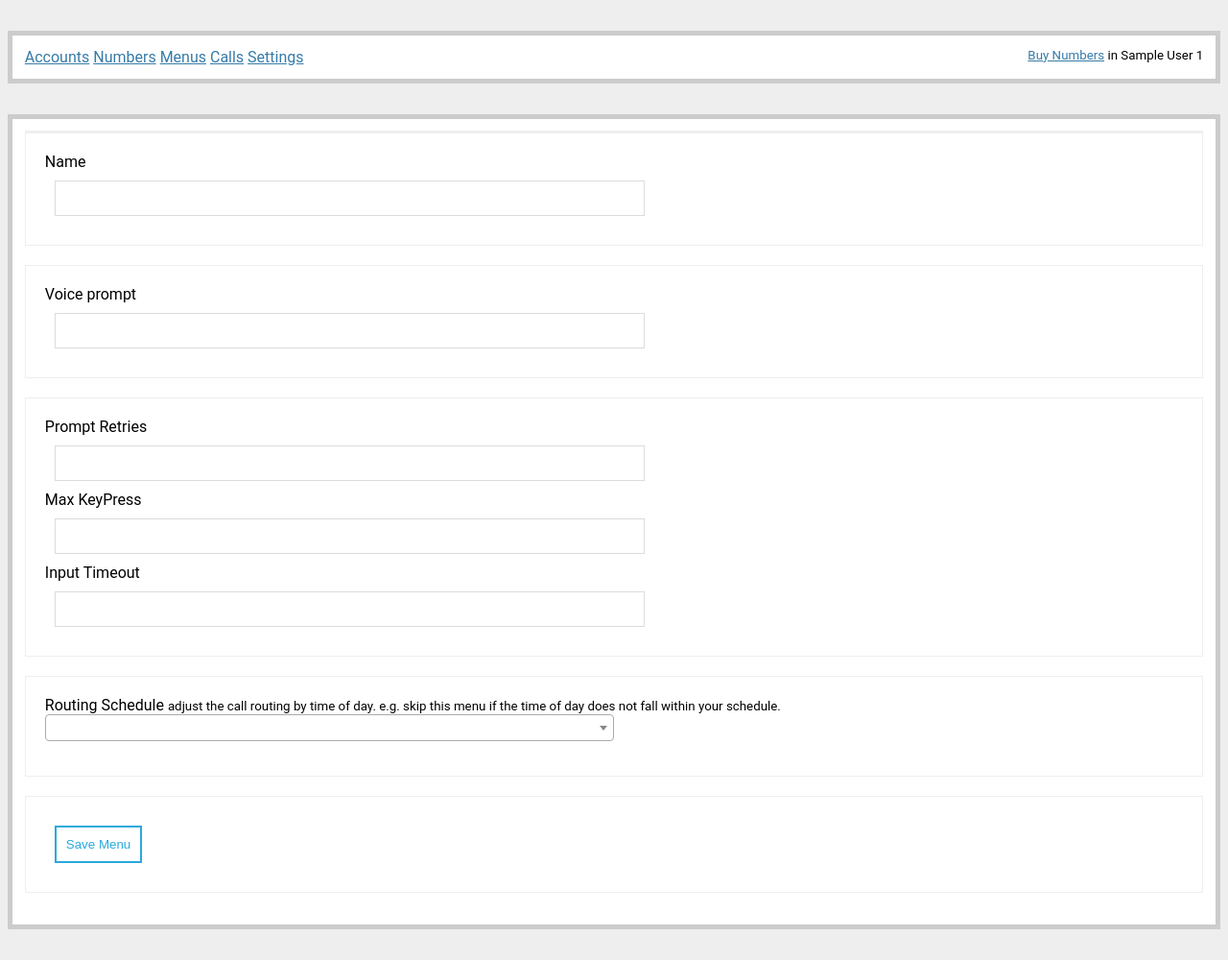
After one commit to calltracking/ctm-python-example, a Flask app: template templates/edit_menu.html in a window 1280 px wide. The commit adds this page. Shown: the whole page at 96% size. Run offline with Flask 2, Linux system fonts and the light colour scheme; the template is opened without the code that fills it, so the values that code supplies are empty; the visitor is signed in with stand-in values (Sample User, id 1); parts of the project's set-up code (start-up, migrations or seed data) failed here and were passed over; some libraries are stand-ins or nearby versions; some web fonts are replaced.

Commit message:
start work on an example for voice menus

```diff
--- a/app.py
+++ b/app.py
@@ -77,7 +77,7 @@ def create_account():
     return render_template('new_account.html')
 
   session['account_id'] = res['id']
-  return redirect(url_for('show_calls'))
+  return redirect(url_for('setup_google'))
 
 @app.route('/accounts/<int:account_id>')
 def change_accounts(account_id):
@@ -248,6 +248,40 @@ def update_setting(id):
 
   return redirect(url_for('edit_settings', id=id))
 
+@app.route('/menus', methods=['GET'])
+def get_menus():
+  page = request.args.get('page')
+  if not page:
+    page = 1
+  pager = ctm_get('/accounts/%d/voice_menus' % g.account_id, {'page': page})
+  return render_template('show_menus.html', pager=pager)
+
+@app.route('/menus/<menu_id>/edit', methods=['GET'])
+def edit_menu(menu_id):
+  menu = ctm_get('/accounts/%d/voice_menus/%s' % (g.account_id, menu_id))
+  return render_template('edit_menu.html', menu=menu)
+
+@app.route('/menus/<menu_id>/items/<item_id>', methods=['GET'])
+def show_menu_item(menu_id, item_id):
+  menu = ctm_get('/accounts/%d/voice_menus/%s' % (g.account_id, menu_id))
+  return render_template('edit_menu.html', menu=menu)
+
+@app.route('/menus/<menu_id>', methods=['POST'])
+def update_menu(menu_id):
+  res = ctm_post("accounts/%d/voice_menus/%s" % (g.account_id, menu_id),
+        {'voice_menu[name]':           request.form['name'],
+         'voice_menu[timezone]':       request.form['play_message'],
+         'voice_menu[prompt_retries]': request.form['prompt_retries'],
+         'voice_menu[input_maxkeys]':  request.form['input_maxkeys'],
+         'voice_menu[input_timeout]':  request.form['input_timeout']
+        })
+  if not res:
+    flash('Failed to create your account')
+    return render_template('new_account.html')
+
+  session['account_id'] = res['id']
+  return redirect(url_for('setup_google'))
+
 
 # lookup a specific object e.g. voice menu, call queue, receiving number, etc...
 @app.route('/lookup/<object_type>')
--- /dev/null
+++ b/static/menu.js
@@ -0,0 +1,60 @@
+function setupSchedulePicker(defaultOptions) {
+  if (!defaultOptions) { defaultOptions = {}; }
+  var scheduleID = $("#schedule .picker").select2('val');
+  console.log("scheduleID: ", scheduleID);
+  if (!scheduleID || scheduleID == 'None') { $("#schedule_routing").hide(); return; }
+
+  $("#schedule_routing").show();
+  var objectType = $("#schedule_routing .route_select").select2('val');
+  var template  = Mustache.to_html(Templates['route_to_' + objectType],defaultOptions);
+
+  console.log("selected objectType: ", objectType);
+
+  $("#schedule_route_to").html(template);
+
+  $("#schedule_route_to .picker").select2({
+    ajax: {
+      url: "/lookup/" + objectType,
+      dataType: 'json',
+      delay: 250,
+      data: function(params) {
+        console.log("lookup", params);
+        return {
+          q: params.term,
+          page: params.page
+        }
+      },
+      processResults: function(data, page) {
+        console.log("processResults", data);
+        return data;
+      },
+      cache: true
+    },
+    minimumInputLength: 0
+  });
+}
+$(function() {
+  $("#schedule_routing .route_select").select2().on("change",setupSchedulePicker);
+
+  $("#schedule .picker").select2({
+    ajax: {
+      url: "/lookup/" + "schedule",
+      dataType: 'json',
+      delay: 250,
+      data: function(params) {
+        console.log("lookup", params);
+        return {
+          q: params.term,
+          page: params.page
+        }
+      },
+      processResults: function(data, page) {
+        console.log("processResults", data);
+        return data;
+      },
+      cache: true
+    },
+    minimumInputLength: 0
+  }).on("change", setupSchedulePicker);
+  setupSchedulePicker();
+});
--- a/static/number.js
+++ b/static/number.js
@@ -1,9 +1,7 @@
 function setupPicker(defaultOptions) {
   if (!defaultOptions) { defaultOptions = {}; }
   var objectType = $("#route_to select").select2('val');
-  console.log(defaultOptions);
-  var template   = Mustache.to_html(Templates['route_to_' + objectType],defaultOptions);
-  console.log(template);
+  var template  = Mustache.to_html(Templates['route_to_' + objectType],defaultOptions);
 
   $("#route_selection").html(template);
 
--- /dev/null
+++ b/templates/edit_menu.html
@@ -0,0 +1,55 @@
+{% extends "layout.html" %}
+{% block body %}
+  <h1>{{menu.name}}</h1>
+  <form method="POST" action="/menus/{{menu.id}}">
+    <section id="name">
+      <label>Name</label>
+      <input type="text" name="name" value="{{menu.name}}"/>
+    </section>
+
+    <section id="prompt">
+      <label>Voice prompt</label>
+      <input type="text" name="play_message" value="{{menu.play_message}}"/>
+    </section>
+
+    <section id="prompt_logic">
+      <label>Prompt Retries</label>
+      <input type="text" name="prompt_retries" value="{{menu.prompt_retries}}"/>
+
+      <label>Max KeyPress</label>
+      <input type="text" name="input_maxkeys" value="{{menu.input_maxkeys}}"/>
+
+      <label>Input Timeout</label>
+      <input type="text" name="input_timeout" value="{{menu.input_timeout}}"/>
+    </section>
+
+    <section id="schedule">
+      <label>Routing Schedule <small>adjust the call routing by time of day. e.g. skip this menu if the time of day does not fall within your schedule.</small></label>
+      <select type="text" name="schedule" class="picker">
+        <option value="{{menu.schedule_id}}"></option>
+      </select>
+      <p></p>
+      <div id="schedule_routing">
+        <label>Route calls to</label>
+        <select name="route_to" class="route_select">
+          <option value="voice_menu" {% if menu.after_hours_action_label == 'voice_menu' %}selected{% endif %}>Voice Menu</option>
+          <option value="geo_config" {% if menu.after_hours_action_label == 'geo_config' %}selected{% endif %}>Geo Router</option>
+          <option value="call_queue" {% if menu.after_hours_action_label == 'call_queue' %}selected{% endif %}>Call Queue</option>
+          <option value="user" {% if menu.after_hours_action_label == 'user' %}selected{% endif %}>Call User/Agent</option>
+          <option value="receiving_number" {% if menu.after_hours_action_label == 'receiving_number' %}selected{% endif %}>Dial Numbers</option>
+        </select>
+      </div>
+      <p></p>
+      <div id="schedule_route_to"></div>
+    </section>
+
+    <section>
+      <input type="submit" value="Save Menu"/>
+    </section>
+  </form>
+  <script src="//cdnjs.cloudflare.com/ajax/libs/jquery/2.1.4/jquery.min.js"></script>
+  <script src="//cdnjs.cloudflare.com/ajax/libs/mustache.js/2.1.3/mustache.min.js"></script>
+  <script src="//cdnjs.cloudflare.com/ajax/libs/select2/4.0.0/js/select2.min.js"></script>
+  <script src="/static/templates.js"></script>
+  <script src="/static/menu.js"></script>
+{% endblock %}
--- a/templates/edit_number.html
+++ b/templates/edit_number.html
@@ -60,5 +60,6 @@
   <script src="//cdnjs.cloudflare.com/ajax/libs/mustache.js/2.1.3/mustache.min.js"></script>
   <script src="//cdnjs.cloudflare.com/ajax/libs/select2/4.0.0/js/select2.min.js"></script>
   <script src="/static/templates.js"></script>
+  <script src="/static/common.js"></script>
   <script src="/static/number.js"></script>
 {% endblock %}
--- a/templates/layout.html
+++ b/templates/layout.html
@@ -15,10 +15,10 @@
     <nav>
       <a href="/accounts">Accounts</a>
       <a href="/numbers">Numbers</a>
+      <a href="/menus">Menus</a>
       <a href="/">Calls</a>
       <a href="/settings">Settings</a>
       {% if g.account_id %}
-
         <small><a href="/numbers/new">Buy Numbers</a> in {{g.account_name}} {{g.account_id}}</small>
       {% endif %}
     </nav>
```
Also changed, not shown: templates/show_menus.html (added, +30 -0 lines).
